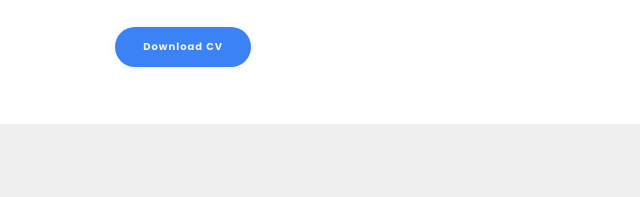
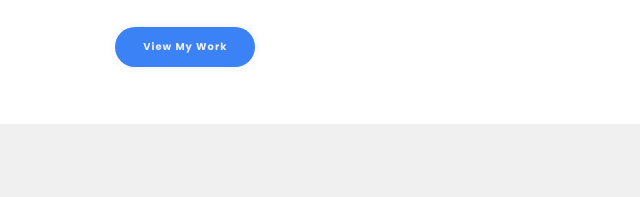
Before and after one commit to AbdelkaderMokhtari/ABDOUU, a plain HTML site: page index.html in a window 1280 px wide. Shown: the part 449-646 px from the top of the page, 0-640 px from the left. Drawn offline with nearby package versions, Linux system fonts and the light colour scheme; a web font is replaced by a local one.

Commit message:
Update index.html

```diff
--- a/index.html
+++ b/index.html
@@ -59,8 +59,8 @@
                     <a href="https://www.linkedin.com/in/abdelkader-mokhtari-0979b031b/" target="_blank"><i class='bx bxl-linkedin' ></i></a>
                     <a href="#"><i class='bx bxl-instagram' ></i></a>
                 </div>
-                <a href="file:///C:/Users/dell/Downloads/Black%20&%20White%20Modern%20Design%20Project%20Proposal%20Document%20(1).pdf"
-                target="_blank" class="btn-one">Download CV</a>
+                <a href="#portfolio"
+                target="_blank" class="btn-one">View My Work</a>
         </div>
         <div class="home-img">
             <img src="images/Abdelkader-home.png" alt="">
```
